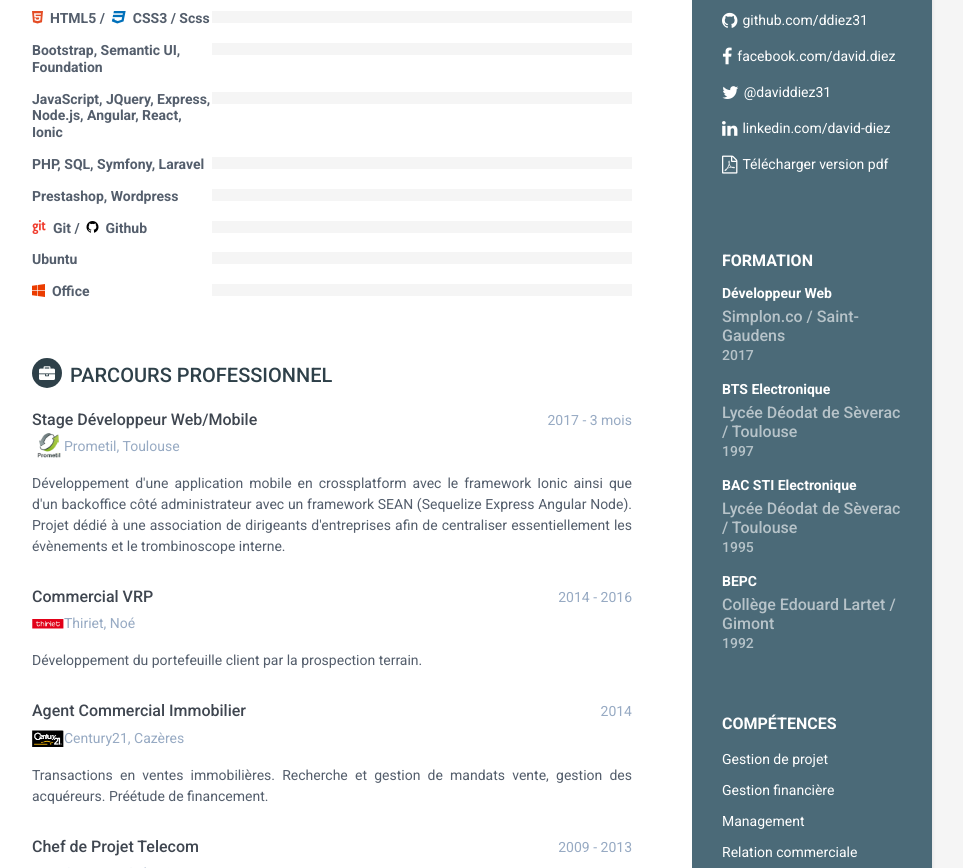
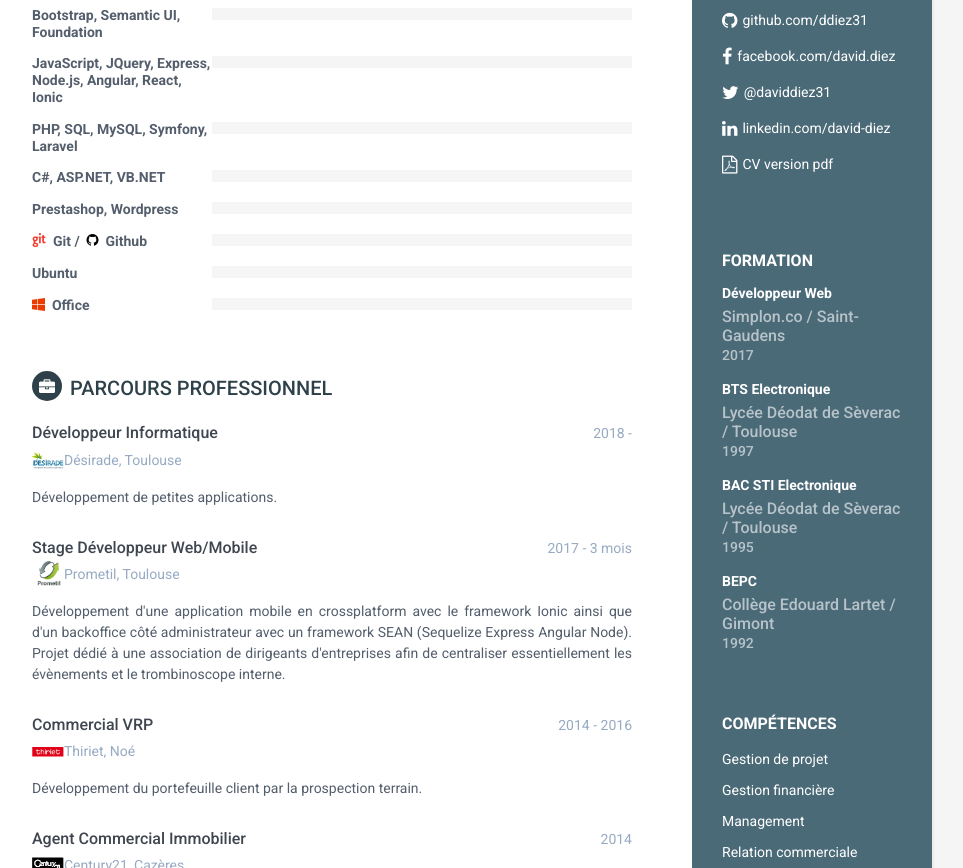
Before and after one commit to ddiez31/CV, a plain HTML site: page index.html in a window 1280 px wide. Shown: the part 580-1448 px from the top of the page, without its empty margins (188-1151 px from the left). Drawn offline with nearby package versions, Linux system fonts and the light colour scheme.

Commit message:
add new activity at Desirade

```diff
--- a/index.html
+++ b/index.html
@@ -1,5 +1,5 @@
 <!DOCTYPE html>
-<html lang="en">
+<html lang="fr">
 
 <head>
     <meta charset="utf-8">
@@ -33,8 +33,7 @@
                     <li class="linkedin"><i class="fa fa-facebook"></i><a href="https://www.facebook.com/david.diez.7927" target="_blank" class="linkprofile">facebook.com/david.diez</a></li>
                     <li class="twitter"><i class="fa fa-twitter"></i><a href="https://twitter.com/daviddiez31" target="_blank" class="linkprofile">@daviddiez31</a></li>
                     <li class="linkedin"><i class="fa fa-linkedin"></i><a href="http://www.linkedin.com/in/ddiez-dev-web" target="_blank" class="linkprofile">linkedin.com/david-diez</a></li>
-                    <li class="pdf"><i class="fa fa-file-pdf-o"></i><a href="files/CV David Diez 11-2017.pdf" target="_blank" download class="linkprofile">Télécharger version pdf</a></li>
-
+                    <li class="pdf"><i class="fa fa-file-pdf-o"></i><a href="CV David Diez dev web mobile fullstack.pdf" target="_blank" class="linkprofile">CV version pdf</a></li>
                 </ul>
             </div>
             <!--//contact-container-->
@@ -121,8 +120,8 @@
             <section class="section summary-section">
                 <h2 class="section-title"><i class="fa fa-user"></i>Profil de carrière</h2>
                 <div class="summary">
-                    <p>Après un parcours professionnel très varié où j'ai pu acquérir de multiple compétences, j'ai souhaité effectuer une reconversion professionnelle en me tournant vers un métier d'avenir qui m'intéresse: le développement numérique. C'est
-                        en suivant le parcours de formation Développeur Web de l'Ecole Régionale du Numérique au sein de l'organisme <a href="http://simplon.co/" target="_blank">Simplon.co</a>
+                    <p>Après un parcours professionnel très varié où j'ai pu acquérir de multiple compétences, j'ai souhaité effectuer une reconversion professionnelle en me tournant vers un métier dynamique et en constante évolution: le développement numérique.
+                        C'est en suivant le parcours de formation Développeur Web de l'Ecole Régionale du Numérique au sein de l'organisme <a href="http://simplon.co/" target="_blank">Simplon.co</a>
                         <!-- <img class="" src="images/simplon_logo.ico" alt="" /> -->
                         <img class="simplon" src="images/simplon_occitanie.png" alt="" /> que j'ai pu effectuer ce changement de cap. Mon profil atypique peut convenir dans tout domaine d'activités.</p>
                     <p>Curieux, dynamique, esprit d'équipe, sensible aux valeurs humaines.</p>
@@ -135,9 +134,9 @@
                             <li>#scrum</li>
                         </ul>
                     </p>
-                    <p>
+                    <!-- <p>
                         <h6>Disponible immédiatement => Contactez-moi!</h6>
-                    </p>
+                    </p> -->
                 </div>
 
                 <!--//summary-->
@@ -178,9 +177,19 @@
                     <!--//item-->
 
                     <div class="item">
-                        <h3 class="level-title">PHP, SQL, Symfony, Laravel</h3>
+                        <h3 class="level-title">PHP, SQL, MySQL, Symfony, Laravel</h3>
                         <div class="level-bar">
                             <div class="level-bar-inner" data-level="50%">
+                            </div>
+                        </div>
+                        <!--//level-bar-->
+                    </div>
+                    <!--//item-->
+
+                    <div class="item">
+                        <h3 class="level-title">C#, ASP.NET, VB.NET</h3>
+                        <div class="level-bar">
+                            <div class="level-bar-inner" data-level="30%">
                             </div>
                         </div>
                         <!--//level-bar-->
@@ -233,6 +242,23 @@
 
             <section class="section experiences-section">
                 <h2 class="section-title"><i class="fa fa-briefcase"></i>Parcours professionnel</h2>
+
+                <div class="item">
+                    <div class="meta">
+                        <div class="upper-row">
+                            <h3 class="job-title">Développeur Informatique</h3>
+                            <div class="time">2018 - </div>
+                        </div>
+                        <!--//upper-row-->
+                        <div class="company"><img class="" src="images/desirade_logo.ico" alt="" /><a href="http://www.desirade.fr/" target="_blank">Désirade, Toulouse</a></div>
+                    </div>
+                    <!--//meta-->
+                    <div class="details">
+                        <p>Développement de petites applications.</p>
+                    </div>
+                    <!--//details-->
+                </div>
+                <!--//item-->
 
                 <div class="item">
                     <div class="meta">
```
Also changed, not shown: images/desirade_logo.ico (added), 2 other files.
